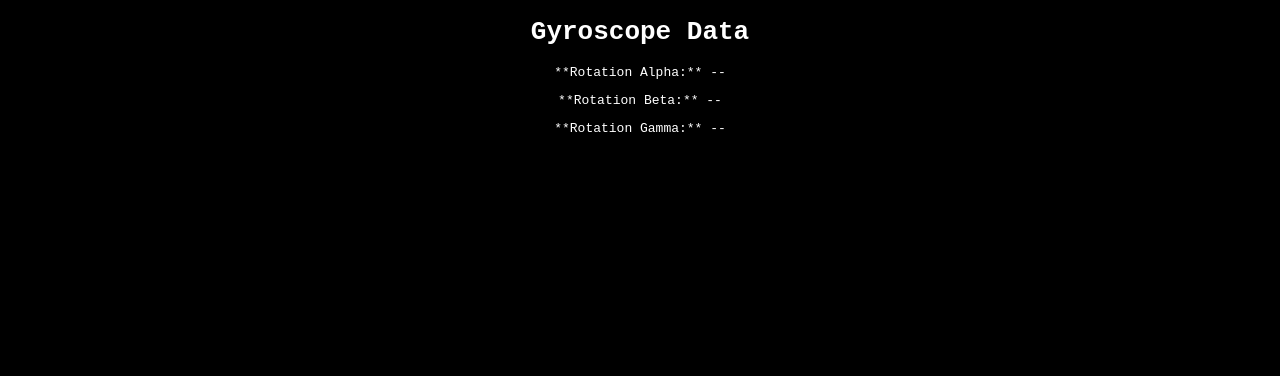
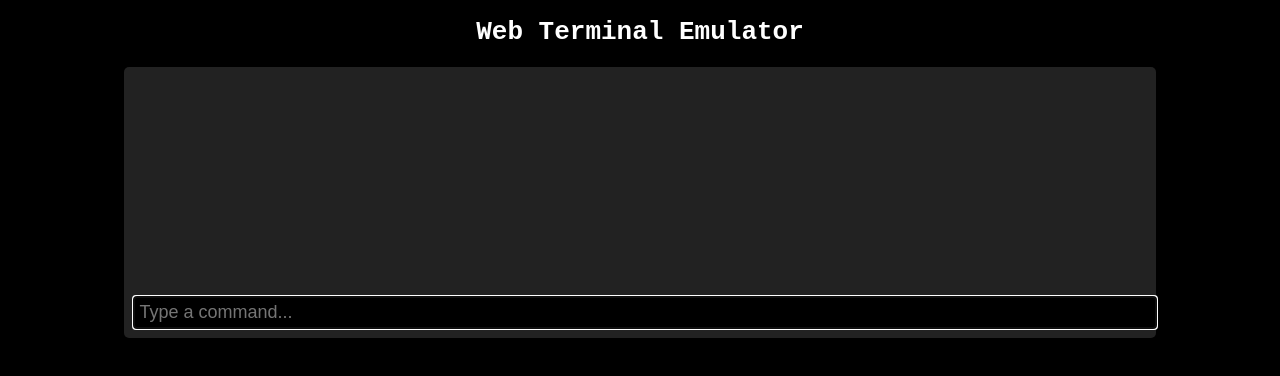
Before and after one commit to Draconianshard-python/Draconianshard-python.github.io, a plain HTML site: page index.html in a window 1280 px wide. Drawn offline with Linux system fonts and the light colour scheme.

Commit message:
Update index.html

```diff
--- a/index.html
+++ b/index.html
@@ -3,15 +3,14 @@
 <head>
     <meta charset="UTF-8">
     <meta name="viewport" content="width=device-width, initial-scale=1.0">
-    <title>Gyroscope Data</title>
+    <title>Web Terminal Emulator</title>
     <link rel="stylesheet" href="styles.css">
 </head>
 <body>
-    <h1>Gyroscope Data</h1>
-    <div class="data">
-        <p>**Rotation Alpha:** <span id="alpha">--</span></p>
-        <p>**Rotation Beta:** <span id="beta">--</span></p>
-        <p>**Rotation Gamma:** <span id="gamma">--</span></p>
+    <h1>Web Terminal Emulator</h1>
+    <div id="terminal">
+        <div id="output"></div>
+        <input type="text" id="input" placeholder="Type a command..." autofocus>
     </div>
     <script src="script.js"></script>
 </body>
```
